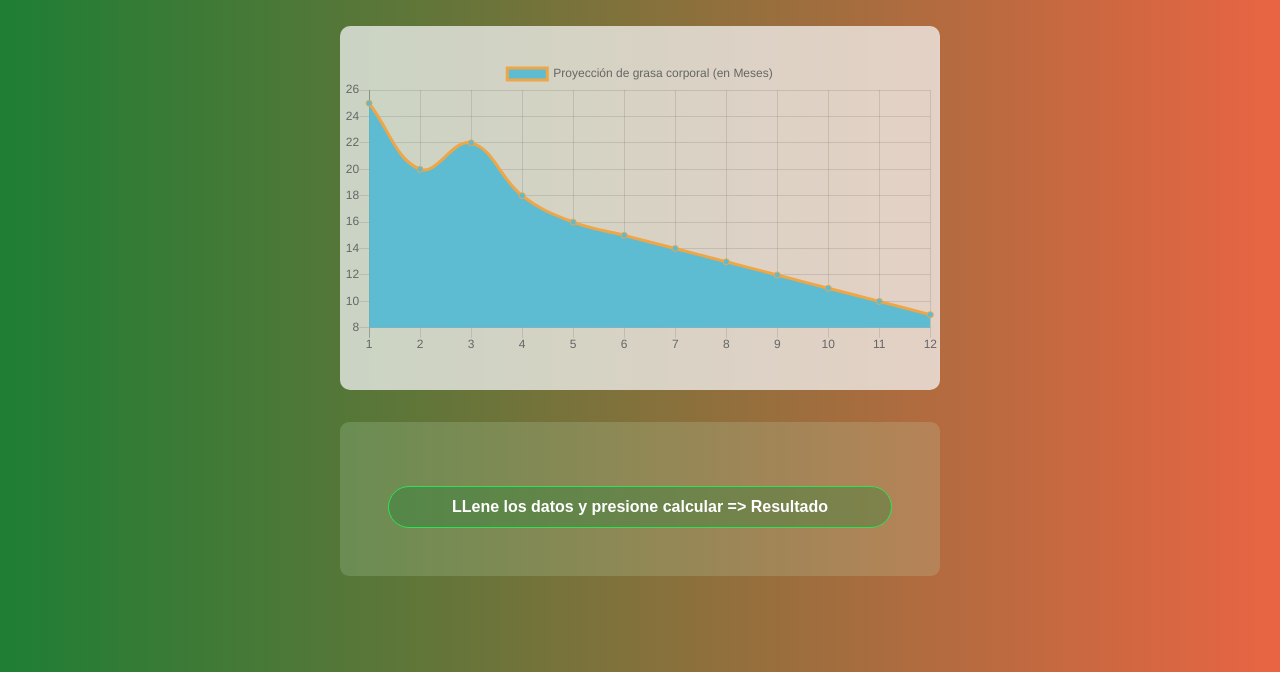
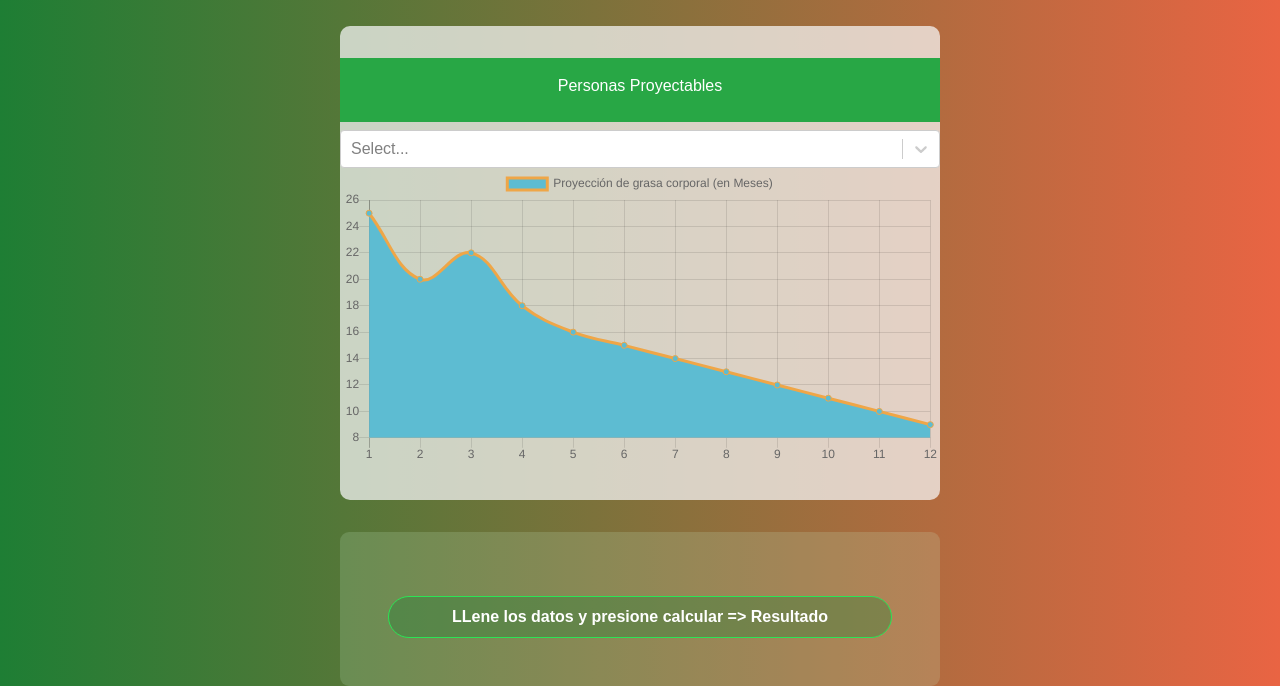
Before and after one commit to ricgrisant/Simulador-IMC-GC, a React app: page /chart in a window 1280 px wide. Shown: the part 128-814 px from the top of the page. Built offline with nearby package versions, Linux system fonts and the light colour scheme.

Commit message:
Estad. de uso, select en grafico y filtr. datos

```diff
--- a/package.json
+++ b/package.json
@@ -8,7 +8,8 @@
     "react-chartjs-2": "^2.10.0",
     "react-dom": "^16.13.1",
     "react-router-dom": "^5.2.0",
-    "react-scripts": "1.1.4"
+    "react-scripts": "1.1.4",
+    "react-select": "^3.1.0"
   },
   "scripts": {
     "start": "react-scripts start",
--- a/src/componentes/App.js
+++ b/src/componentes/App.js
@@ -2,9 +2,10 @@ import React, { Component } from 'react';
 import Header from './Header';
 import Formulario from './Formulario';
 import Resultado from './Resultado';
-import Chart from './Chart';
+import Grafica from './Chart';
+import EstUso from './estUso';
 import Nav from './Nav';
-import {calcularIMC, calcularGC} from '../helper';
+import {calcularIMC, calcularGC, existePersona} from '../helper';
 import { BrowserRouter, Route } from 'react-router-dom';
 
 
@@ -12,15 +13,30 @@ import { BrowserRouter, Route } from 'react-router-dom';
 class App extends Component {
 
   state = {
+    contador : 0,
     resultadoGrasaCorp: '',
     personas:{}
   }
 
   componentDidMount() {
-    console.log("Esta listo")
+    console.log("Esta listo");
+  }
+
+  //Guardar los datos de las personas en el local storage y el contador
+  componentDidUpdate() {
+      localStorage.setItem(
+      'personas',JSON.stringify(this.state.personas)
+      )
+
+      localStorage.setItem(
+        'contador',JSON.stringify(this.state.contador)
+        )
   }
 
   addPersona = (persona) => {
+    this.setState({
+      contador : this.state.contador+1
+   });
     //calculamos el imc y lo agregamos a persona
     persona.imc = calcularIMC(persona.estatura,persona.peso);
 
@@ -32,6 +48,7 @@ class App extends Component {
       persona.estatura,
       persona.generoMujer);
 
+    if (persona.grasaCorporal) {
     //Agregamos el valor del resultado actual
     this.setState({
       resultadoGrasaCorp : persona.grasaCorporal
@@ -43,6 +60,7 @@ class App extends Component {
     this.setState({
       personas: pers
     })
+  }
 
     console.log(this.state)
     console.log(this.state.personas)
@@ -54,7 +72,8 @@ class App extends Component {
       <div className="contenedor">
         <Nav/>
         <Header titulo = 'Simulador Grasa Corporal'/>
-        <Route path='/chart' component={() => <Chart/>} />
+        <Route path='/chart' component={() => <Grafica/>} />
+        <Route path='/estUso' component={() => <EstUso/>} />
         <div className="contenedor-formulario">
           <Route path='/formulario' component={() => <Formulario addPersona={this.addPersona}/>} />
           <Resultado resultado={this.state.resultadoGrasaCorp}/>
--- a/src/componentes/Chart.js
+++ b/src/componentes/Chart.js
@@ -1,7 +1,7 @@
-import React from 'react'
+import React, { Component } from 'react'
 import { Line } from 'react-chartjs-2'
+import Seleccion from './Select';
 
-function Chart() {
 const datos = {
     //Lo que va en el pie de la gráfica, en este caso los meses
     labels: [1,2,3,4,5,6,7,8,9,10,11,12],
@@ -15,12 +15,17 @@ function Chart() {
     }
 ]}
 
-    return (
+class Grafica extends Component{
+    render(){
+        return(
             <div className="grafica">
+                <Seleccion/>
                 <Line data={datos}/>
             </div>
         )
     }
 
+}
 
-export default Chart
+
+export default Grafica;
--- a/src/componentes/Formulario.js
+++ b/src/componentes/Formulario.js
@@ -3,7 +3,6 @@ import React, {Component} from 'react';
 class Formulario extends Component {
 
   state = {
-        error : false,
     nombrePersona : '',
     idPersona : '',
     estatura : '',
@@ -47,17 +46,12 @@ class Formulario extends Component {
           !this.state.cirCintura  ||
           !this.state.cirCuello) {
             alert("Llene todos los datos")
-          this.setState({
-            error : true
-          })
-
         } else {
 
           this.props.addPersona(this.state);
           //vaciamos el formulario al enviar los datos
+          e.target.reset();
       }
-
-          e.target.reset();
      }
 
 
--- a/src/componentes/Nav.js
+++ b/src/componentes/Nav.js
@@ -8,7 +8,8 @@ export default function Nav() {
             <nav className="navbar navbar-dark bg-dark">
                 <form className="form-inline">
                     <NavLink className="btn btn-outline-success btn-lg" to="/formulario">Calculadora</NavLink>
-                    <NavLink className="btn btn-outline-primary btn-lg" to="/chart">Gráfica</NavLink>
+                    <a className="btn btn-outline-warning btn-lg" href="/chart">Gráfica</a>
+                    <NavLink className="btn btn-outline-warning btn-lg" to="/estUso">Estadísticas de uso</NavLink>
                 </form>
             </nav>
         </div>
--- /dev/null
+++ b/src/componentes/Select.js
@@ -0,0 +1,57 @@
+import React, { Component } from 'react'
+import Select from 'react-select';
+
+const personas= JSON.parse(window.localStorage.getItem('personas'));
+
+
+const porDefec =[
+    { value: 'Sin datos', label: 'Sin datos que mostrar' }
+];
+class Seleccion extends Component {
+    state = {
+        selectedOption: null,
+      };
+
+    opciones = {
+        personas: personas
+      };
+
+      handleChange = selectedOption => {
+        this.setState({ selectedOption });
+        console.log(selectedOption);
+      };
+
+    render() {
+
+        var contador = 0;
+        if (personas) {
+            for (let i = 0; i < personas.length; i++) {
+                var pers = personas[i].idPersona;
+                if ( pers === '1514' || pers === Number('1514')){
+                    contador++
+                  }
+            }
+            console.log(contador);
+        }
+
+        console.log(this.opciones.personas);
+        const { selectedOption } = this.state;
+        return (
+            <div>
+            <div className="d-flex justify-content-center s-1 p-3 mb-2 bg-success text-white">
+                <label>Personas Proyectables</label>
+            </div>
+                <Select
+                    value={selectedOption}
+                    onChange={this.handleChange}
+                    options={
+                        this.opciones.personas?
+                        (this.opciones.personas.map((option, idx) => ({
+                        value: idx,
+                        label: option.nombrePersona}) )) : (porDefec)}/>
+            </div>
+        )
+    }
+}
+
+export default Seleccion;
--- /dev/null
+++ b/src/componentes/estUso.js
@@ -0,0 +1,13 @@
+import React, { Component } from 'react'
+
+class EstUso extends Component {
+    render() {
+        return (
+            <div className="contenedor-formulario">
+
+            </div>
+        )
+    }
+}
+
+export default EstUso;
--- a/src/css/index.css
+++ b/src/css/index.css
@@ -40,9 +40,12 @@ input{
   text-transform: uppercase;
   font-weight: bold;
   border-radius: 30px;
+  border-color: #343a4021;
+  border-width: thick;
 }
 .boton:hover {
   cursor: pointer;
+  background-color: #1e7e34 !important;
 }
 header {
   background-color: #1e7e34;
--- a/src/helper.js
+++ b/src/helper.js
@@ -18,12 +18,13 @@
           }
       } else {
           resultado =  (495)/(1.0324-0.19077*(Math.log10(cintura-cuello))
-          +0.15456*(Math.log10(altura)))-450
+          +0.15456*(Math.log10(altura)))-450 }
 
-      }
+      if (isNaN(resultado)){
+        alert('revise sus datos, estos son erróneos')
+        return false
 
-
-      if (mujer && resultado<10) {
+      }else if (mujer && resultado<10) {
           alert("revise los datos, el mínimo de grasa para la supervivencia de una mujer es 10%")
           return false
       } else if(resultado<2){
@@ -34,3 +35,20 @@
           return resultado
       }
   }
+
+  //Función para ver si ya se encuentra la persona en localstorage
+
+  export function existePersona(idPersona){
+    var personas= JSON.parse(window.localStorage.getItem('personas'));
+    var contador = 0;
+        if (personas) {
+            for (let i = 0; i < personas.length; i++) {
+                var pers = personas[i].idPersona;
+                if ( pers === idPersona || pers === Number(idPersona)){
+                    contador++
+                  }
+            }
+        }
+
+    return contador
+  }
```
Also changed, not shown: 1 other file. Lines whose indentation alone changed are shown as unchanged.
